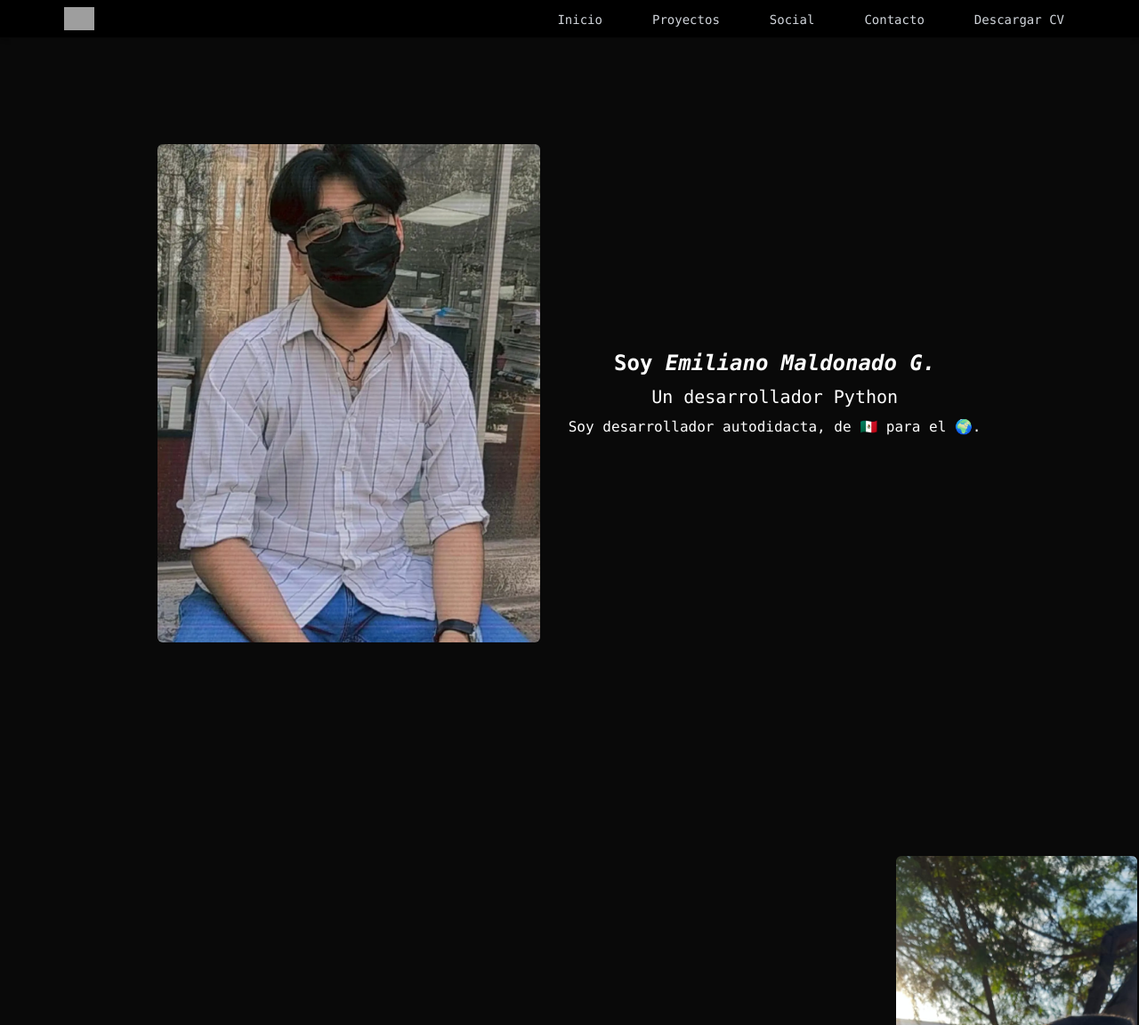
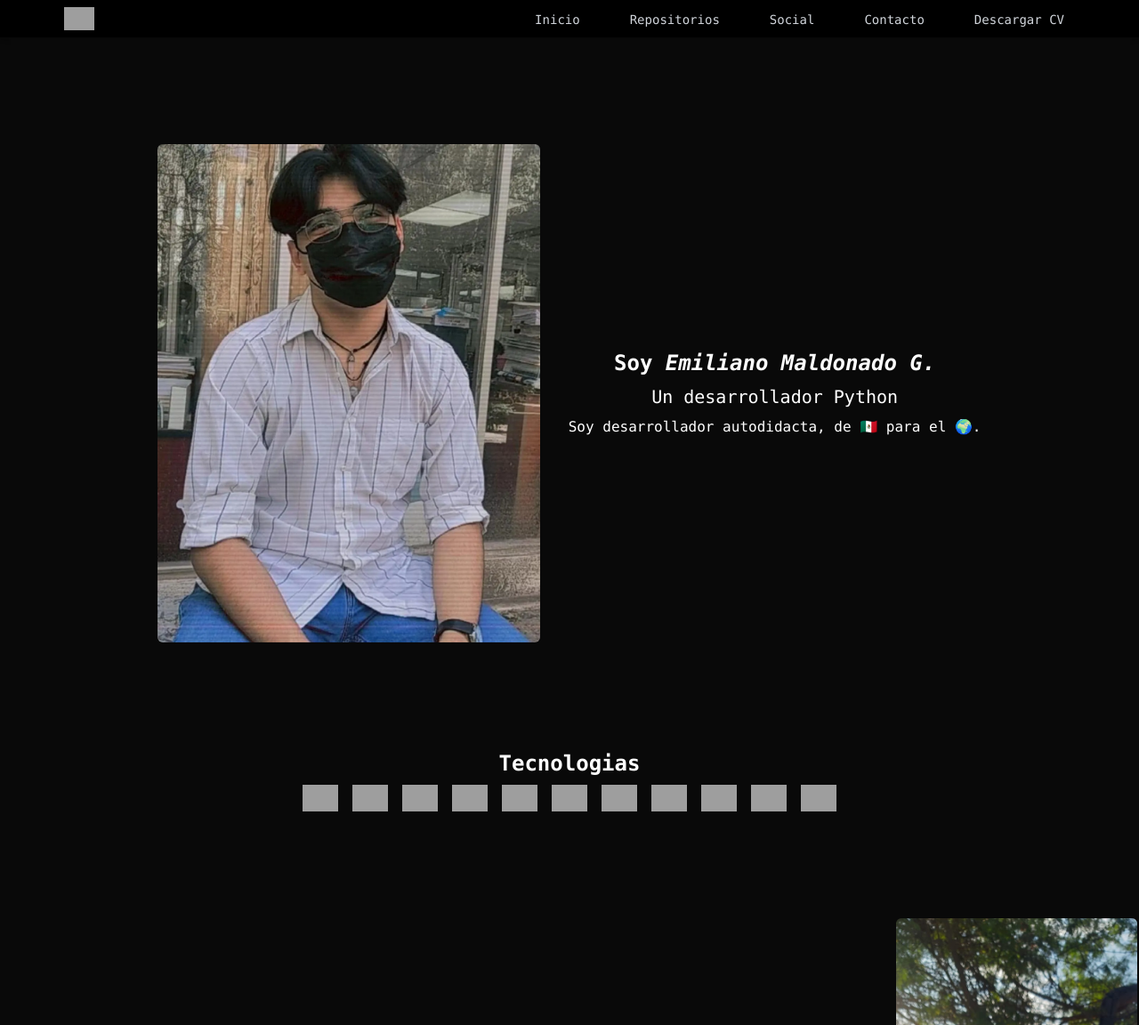
Before and after one commit to Wilovy09/Portafolio_DJANGO, a Django app: page / in a window 1280 px wide. Shown: the top 1152 px of the page at 89% size. Run offline with Django 4.2, Linux system fonts and the light colour scheme; some libraries are stand-ins or nearby versions; grey boxes are pictures that could not be loaded.

Commit message:
add tennologias

```diff
--- a/index/templates/index.html
+++ b/index/templates/index.html
@@ -10,6 +10,25 @@
         <h1 class="font-bold text-2xl mb-2">Soy <i>Emiliano Maldonado G.</i></h1>
         <h2 class="text-xl mb-2">Un desarrollador Python</h2>
         <p>Soy desarrollador autodidacta, de 🇲🇽 para el 🌍.</p>
+    </div>
+</div>
+<!-- Tecnologias -->
+<div class="text-white flex items-center justify-center h-2/5">
+    <div class="text-center">
+        <h1 class="font-bold text-2xl mb-2">Tecnologias</h1>
+        <div class="flex flex-wrap justify-center gap-4 sm:justify-start">
+            <img src="https://www.vectorlogo.zone/logos/tailwindcss/tailwindcss-icon.svg" alt="tailwind" width="40" height="40"/>
+            <img src="https://cdn.worldvectorlogo.com/logos/django.svg" alt="django" width="40" height="40"/>
+            <img src="https://raw.githubusercontent.com/devicons/devicon/master/icons/python/python-original.svg" alt="python" width="40" height="40"/>
+            <img src="https://raw.githubusercontent.com/devicons/devicon/master/icons/html5/html5-original-wordmark.svg" alt="html5" width="40" height="40"/>
+            <img src="https://raw.githubusercontent.com/devicons/devicon/master/icons/css3/css3-original-wordmark.svg" alt="css3" width="40" height="40"/>
+            <img src="https://raw.githubusercontent.com/devicons/devicon/master/icons/postgresql/postgresql-original-wordmark.svg" alt="postgresql" width="40" height="40"/>
+            <img src="https://raw.githubusercontent.com/devicons/devicon/master/icons/bootstrap/bootstrap-plain-wordmark.svg" alt="bootstrap" width="40" height="40"/>
+            <img src="https://www.vectorlogo.zone/logos/getpostman/getpostman-icon.svg" alt="postman" width="40" height="40"/>
+            <img src="https://www.vectorlogo.zone/logos/sqlite/sqlite-icon.svg" alt="sqlite" width="40" height="40"/>
+            <img src="https://www.vectorlogo.zone/logos/git-scm/git-scm-icon.svg" alt="git" width="40" height="40"/>
+            <img src="https://raw.githubusercontent.com/devicons/devicon/master/icons/javascript/javascript-original.svg" alt="javascript" width="40" height="40"/>
+        </div>
     </div>
 </div>
 <!-- Sobre mi -->
--- /dev/null
+++ b/static/app.js
@@ -0,0 +1 @@
+console.log('app.js loaded');
--- a/theme/templates/layout.html
+++ b/theme/templates/layout.html
@@ -10,8 +10,10 @@
 	<title>Wilovy09</title>
 	<link rel="icon" href="{% static 'MyLOGOwhite.svg' %}" type="image/x-icon" />
 	<link rel="stylesheet" href="{% static 'app.css' %}">
+	<script src="{% static 'app.js' %}"></script>
 </head>
 <body class="bg-[#090909] font-mono leading-normal tracking-normal overflow-x-hidden">
+
 	{% include 'partials/_navbar.html' %}
 	{% block content %}
 	{% endblock content %}
--- a/theme/templates/partials/_navbar.html
+++ b/theme/templates/partials/_navbar.html
@@ -33,7 +33,7 @@
         </li>
         <li class="py-2 lg:py-0">
           <a class="inline-flex flex-col items-center justify-center px-5 hover:bg-black group" href="{% url 'proyectos' %}">
-          <span class="text-sm text-gray-300 group-hover:text-green-400 group-hover:line-through">Proyectos</span>
+          <span class="text-sm text-gray-300 group-hover:text-green-400 group-hover:line-through">Repositorios</span>
           </a>
         </li>
         <li class="py-2 lg:py-0">
```
Also changed, not shown: mysite/settings.py (+2 -30 lines), proyectos/templates/proyectos.html (+3 -19 lines), theme/static/css/dist/styles.css, 1 other file.
